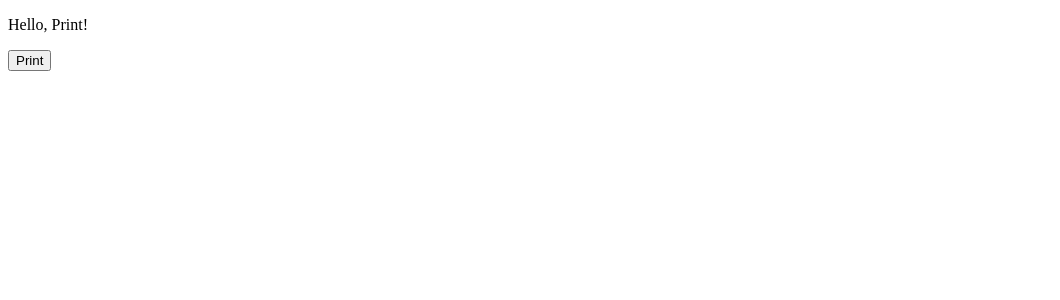
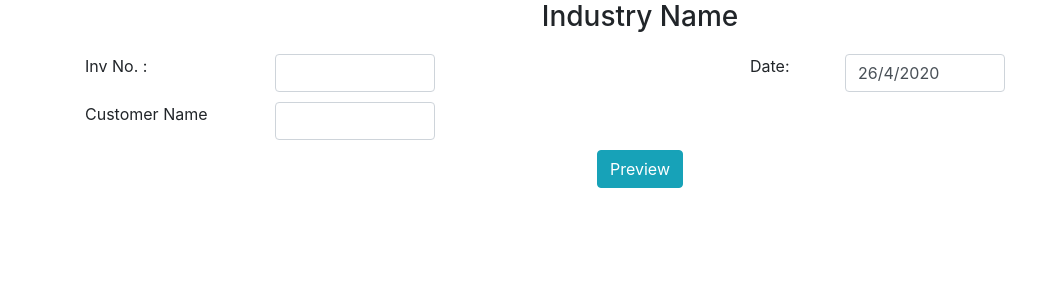
Before and after one commit to IshaniSojitra/print-func, an Angular app: page / in a window 1280 px wide. Shown: the top 300 px of the page, without its empty margins (0-1060 px from the left). Built offline with nearby package versions, Linux system fonts and the light colour scheme.

Commit message:
Third Commit

```diff
--- a/angular.json
+++ b/angular.json
@@ -23,7 +23,8 @@
               "src/assets"
             ],
             "styles": [
-              "src/styles.css"
+              "src/styles.css",
+              "node_modules/bootstrap/dist/css/bootstrap.min.css"
             ],
             "scripts": []
           },
@@ -72,7 +73,8 @@
             "tsConfig": "src/tsconfig.spec.json",
             "karmaConfig": "src/karma.conf.js",
             "styles": [
-              "src/styles.css"
+              "src/styles.css",
+              "node_modules/bootstrap/dist/css/bootstrap.min.css"
             ],
             "scripts": [],
             "assets": [
--- a/package.json
+++ b/package.json
@@ -21,6 +21,7 @@
     "@angular/platform-browser": "^6.1.0",
     "@angular/platform-browser-dynamic": "^6.1.0",
     "@angular/router": "^6.1.0",
+    "bootstrap": "^4.3.1",
     "core-js": "^2.5.4",
     "express": "^4.17.1",
     "rxjs": "~6.2.0",
@@ -48,7 +49,7 @@
     "typescript": "~2.9.2"
   },
   "engines": {
-    "node" : "~10.15.3",
-    "npm" : "~6.4.1"
+    "node": "~10.15.3",
+    "npm": "~6.4.1"
   }
 }
--- a/src/app/app.component.css
+++ b/src/app/app.component.css
@@ -0,0 +1,7 @@
+.buttonClass{
+    margin-right:30px;
+}
+
+.row{
+    margin-bottom:10px;
+}
--- a/src/app/app.component.html
+++ b/src/app/app.component.html
@@ -1,3 +1,36 @@
-<p>Hello, Print!</p>
-
-<input type="submit" (click)="onSubmit()" value="Print"/>
+<form [formGroup]="billForm">
+    <div class="container">
+        <h3 style="text-align: center;margin-bottom: 20px">Industry Name</h3>
+        <div class="row">
+            <div class="col-md-2">
+                <label for="invoiceNo">Inv No. :</label>
+            </div>
+            <div class="col-md-2">
+                <input *ngIf="isEditForm" type="text" class="form-control" formControlName="invoiceNo"/>
+                <span *ngIf="!isEditForm">{{this.billForm.get('invoiceNo').value}}</span>
+            </div>
+            <div class="col-md-1 offset-md-3">
+                <label for="todayDate">Date:</label>
+            </div>
+            <div class="col-md-2">
+                <!-- {{todayDate | date : 'dd/mm/yyyy'}} -->
+                <input *ngIf="isEditForm" type="text" class="form-control" formControlName="todayDate"/>
+                <span *ngIf="!isEditForm">{{this.billForm.get('todayDate').value}}</span>
+            </div>
+        </div>
+        <div class="row">
+            <div class="col-md-2">
+                <label for="customerName">Customer Name</label>
+            </div>
+            <div class="col-md-2">
+                <input *ngIf="isEditForm" type="text" class="form-control" formControlName="customerName"/>
+                <span *ngIf="!isEditForm">{{this.billForm.get('customerName').value}}</span>
+            </div>
+        </div>
+        <div class="row justify-content-center">
+            <input *ngIf="isEditForm" type="button" class="btn btn-info" (click)="previewPage()" value="Preview"/>
+            <input *ngIf="!isEditForm" type="button" class="btn btn-info buttonClass" (click)="backPage()" value="Back"/>
+            <input *ngIf="!isEditForm" type="submit" class="btn btn-secondary" (click)="onSubmit()" value="Print"/>
+        </div>
+    </div>
+</form>
--- a/src/app/app.component.ts
+++ b/src/app/app.component.ts
@@ -1,14 +1,39 @@
-import { Component } from '@angular/core';
+import { Component, OnInit } from '@angular/core';
+import { FormGroup, FormBuilder } from '@angular/forms';
 
 @Component({
   selector: 'app-root',
   templateUrl: './app.component.html',
   styleUrls: ['./app.component.css']
 })
-export class AppComponent {
-  title = 'print-func';
+export class AppComponent implements OnInit{
+  isEditForm : boolean = true;
+  todayDat : Date;
+  billForm : FormGroup;
 
+  constructor(private fb: FormBuilder){
+
+  }
+
+  ngOnInit(){
+    this.billForm = this.fb.group({
+      invoiceNo : "",
+      todayDate : "",
+      customerName : ""
+    });
+    this.todayDat = new Date();
+    var newDate = this.todayDat.getDate() + '/' + (this.todayDat.getMonth()+1) + '/' + this.todayDat.getFullYear();
+    this.billForm.controls.todayDate.setValue(newDate);
+  }
   onSubmit(){
     window.print();
   }
+
+  backPage(){
+    this.isEditForm = true;
+  }
+
+  previewPage(){
+    this.isEditForm = false;
+  }
 }
--- a/src/app/app.module.ts
+++ b/src/app/app.module.ts
@@ -1,5 +1,6 @@
 import { BrowserModule } from '@angular/platform-browser';
 import { NgModule } from '@angular/core';
+import {ReactiveFormsModule } from '@angular/forms';
 
 import { AppComponent } from './app.component';
 
@@ -8,7 +9,8 @@ import { AppComponent } from './app.component';
     AppComponent
   ],
   imports: [
-    BrowserModule
+    BrowserModule,
+    ReactiveFormsModule
   ],
   providers: [],
   bootstrap: [AppComponent]
```
Also changed, not shown: 1 other file (tests, documents, lock files or other folders).
